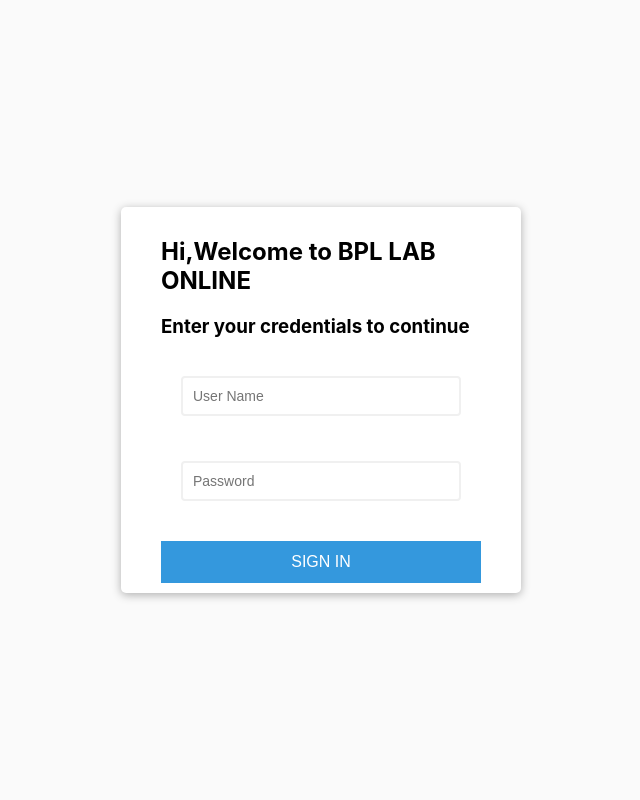
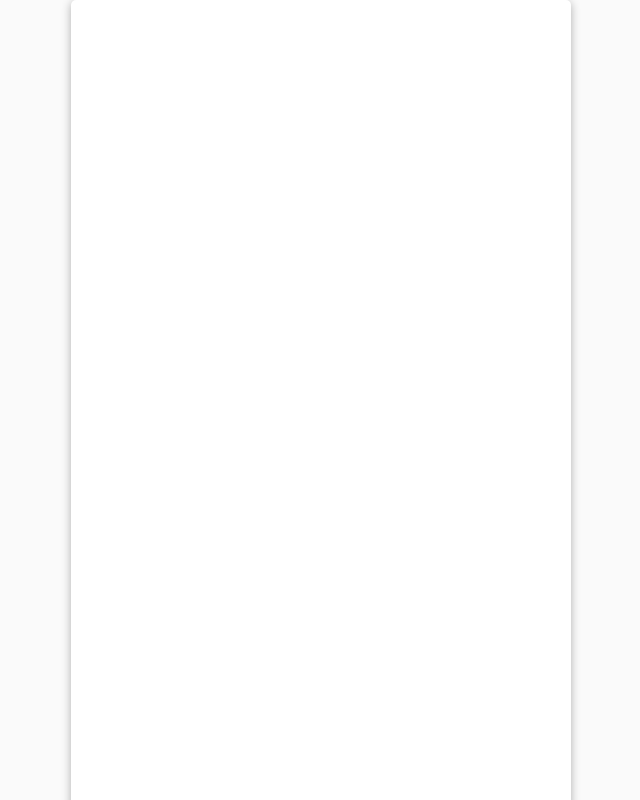
Before and after one commit to burhan-byte/react-example, a React (Create React App) app: page / in a window 1280 px wide. Shown: the top 800 px of the page, without its empty margins (319-959 px from the left). Built offline with nearby package versions, Linux system fonts and the light colour scheme.

Commit message:
ปรับขนาด

```diff
--- a/public/index.html
+++ b/public/index.html
@@ -25,7 +25,7 @@
       work correctly both with client-side routing and a non-root public URL.
       Learn how to configure a non-root public URL by running `npm run build`.
     -->
-    <title>React App</title>
+    <title>FromText</title>
   </head>
   <body>
     <noscript>You need to enable JavaScript to run this app.</noscript>
--- a/src/App.js
+++ b/src/App.js
@@ -1,5 +1,4 @@
 import RoutePage from "./Route";
-
 function App() {
   return (<RoutePage />
   )
--- a/src/Component/Login/FormText.css
+++ b/src/Component/Login/FormText.css
@@ -1,16 +1,18 @@
-*{
+ /*{
     box-sizing: border-box;
 }
 
 body{
     display: flex;
     align-items: center;
+    width: 50%;
     justify-content: Top;
     margin: 0;
     min-height: 100vh;
-    background: #f1e8e8;
+    background: #ffe9e9;
 }
 .container{
+    height: 50vh;
     background: #fafafa;
     border-radius: 10px;
     box-shadow: 0 3px 12px rgba(32, 31, 31, 0.5);
@@ -25,7 +27,7 @@ body{
 }
 
 ้h3{
-    text-align: center;
+    justify-content: center;
     margin: 0 0 0 10px;
 }
 
@@ -39,7 +41,7 @@ body{
     display: block;
     margin-bottom: 6px;
 }*/
-.form-control input{
+ /*.form-control input{
     display: block;
     border: 3px solid #f2f2f2;
     border-radius: 5px;
@@ -51,8 +53,8 @@ body{
     outline: none;
 }*/
 
-.form button{
-    background: rgb(198, 38, 230);
+ /*.form button{
+    background: rgb(112, 6, 133);
     cursor: pointer;
     color: #f2f2f2;
     width: 100%;
@@ -63,3 +65,133 @@ body{
     font-size: 16px;
 
 }
+
+
+
+/* src/FormText.css */
+/* .container {
+    display: flex;
+    justify-content: center;
+    align-items: center;
+    height: vh;
+  }
+
+  .form {
+    width: 300px;
+    border: 1px solid #ccc;
+    padding: 20px;
+    border-radius: 20px;
+    box-shadow: 0 0 30px rgba(0, 0, 0, 0.1);
+  }
+
+  .text-center {
+    text-align: center;
+    margin-bottom: 40px;
+  }
+
+  .form-control {
+    margin-bottom: 20px;
+  }
+
+  label {
+    display: block;
+    margin-bottom: 10px;
+  }
+
+  input {
+    width: 100%;
+    padding: 8px;
+    box-sizing: border-box;
+    border: 1px solid #ccc;
+    border-radius: 4px;
+    outline: none;
+  }
+
+  small {
+    display: block;
+    margin-top: 5px;
+  }
+
+  button {
+    width: 100%;
+    padding: 20px;
+    background-color: #b700ff;
+    color: #ca2d2d;
+    border: none;
+    border-radius: 4px;
+    cursor: pointer;
+    font-size: 16px;
+  }
+
+  button:hover {
+    background-color: #b35100;
+  } */
+
+
+
+
+
+
+
+  /* Grid.css */
+.container {
+  display: flex;
+  justify-content: center;
+  align-items: center;
+  min-height: 500vh;
+  min-width: 500px;
+
+}
+
+.form {
+  width: 500px;
+  display: flex;
+  flex-direction: column;
+  border: 1px solid #ccc;
+  padding: 20px;
+  border-radius: 8px;
+  box-shadow: 1 0 10px rgba(0, 0, 0, 0.1);
+}
+
+.text-center {
+  text-align: center;
+  margin-bottom: 15px;
+}
+
+.form-control {
+  margin-bottom: 15px;
+}
+
+label {
+  display: block;
+  margin-bottom: 5px;
+}
+
+input {
+  width: 100%;
+  padding: 20px;
+  box-sizing: border-box;
+  border: 1px solid #ccc;
+  border-radius: 4px;
+  outline: none;
+}
+
+small {
+  display: block;
+  margin-top: 5px;
+}
+
+button {
+  width: 100%;
+  padding: 10px;
+  background-color: #007bff;
+  color: #fff;
+  border: none;
+  border-radius: 4px;
+  cursor: pointer;
+  font-size: 16px;
+}
+
+button:hover {
+  background-color: #0056b3;
+}
```
Also changed, not shown: src/Component/Login/FormText.js (+210 -68 lines).
